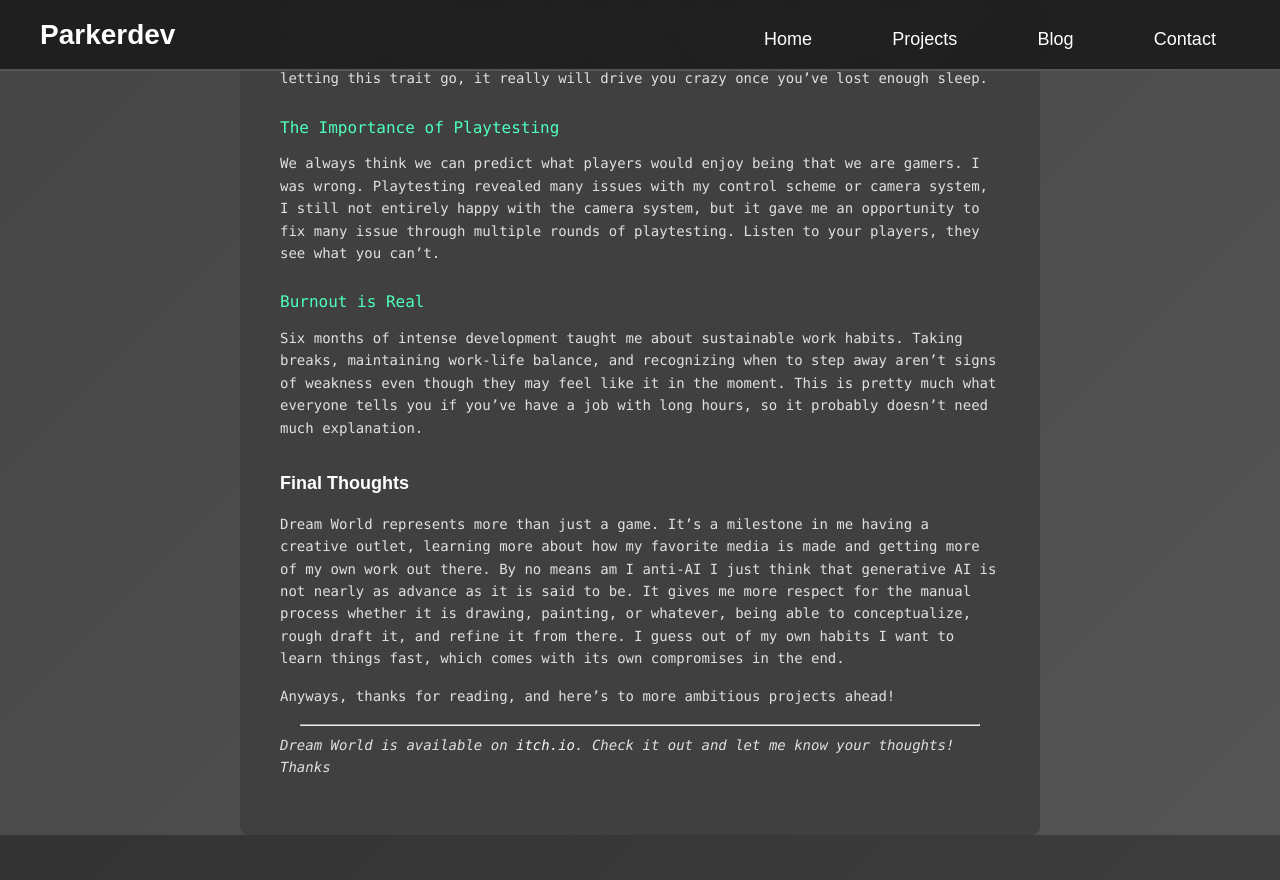
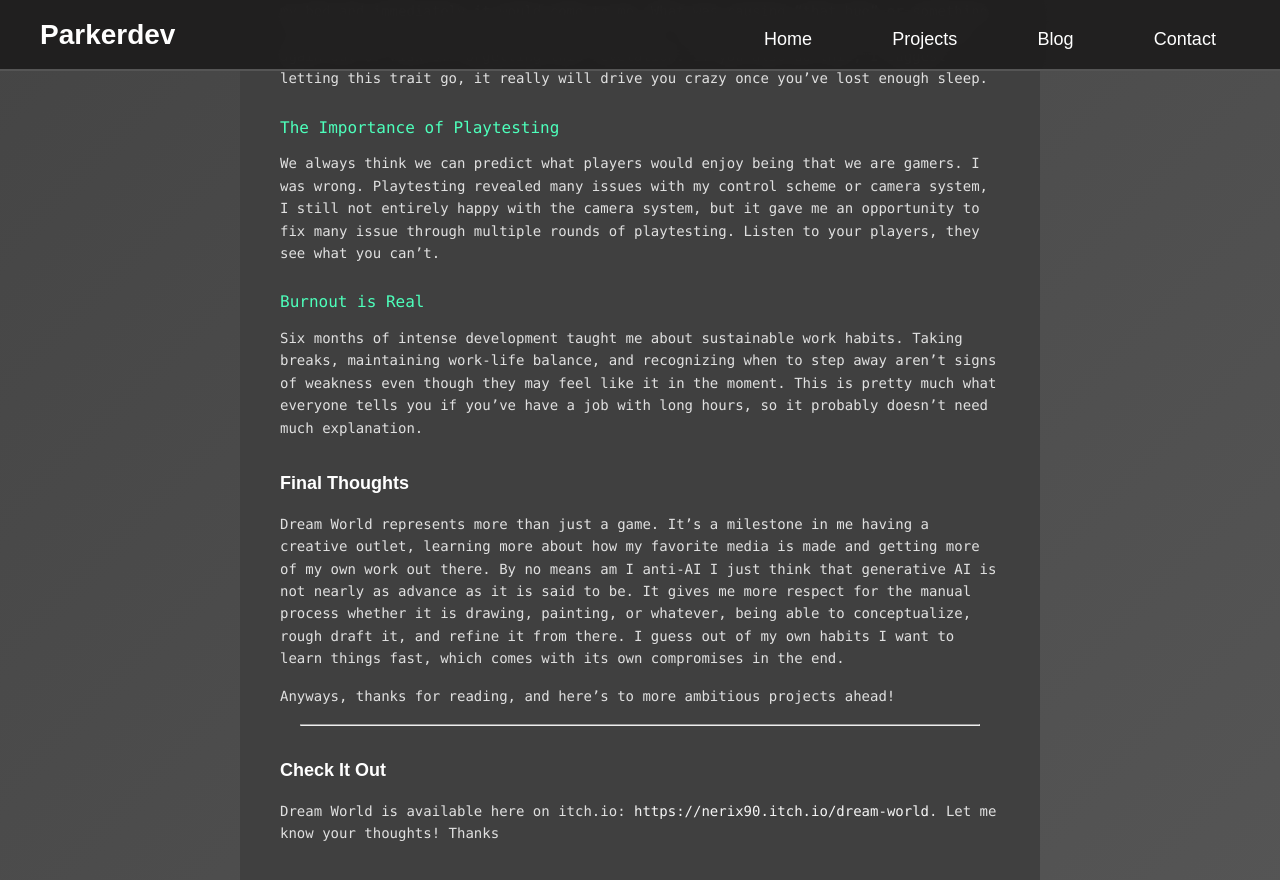
Before and after one commit to parkerallan/website, a Jekyll site: the page built from _posts/2025-11-15-dreamworld-is-live.md, in a window 1280 px wide and 900 px high, scrolled down 2426 px. Shown: the top 880 px of the window. Built offline with Jekyll 4.4.1, drawn with Linux system fonts in a browser that asks for light colours; nearby versions of some CDN libraries; some web fonts are replaced; before the commit the page ends 3261 px from its top, so only the background shows below that.

```diff
--- a/_posts/2025-11-15-dreamworld-is-live.md
+++ b/_posts/2025-11-15-dreamworld-is-live.md
@@ -51,6 +51,6 @@ Dream World represents more than just a game. It's a milestone in me having a cr
 Anyways, thanks for reading, and here's to more ambitious projects ahead!
 
 ---
-
-*Dream World is available on [itch.io](https://nerix90.itch.io/dream-world).
-Check it out and let me know your thoughts! Thanks*
+## Check It Out
+Dream World is available here on itch.io: [https://nerix90.itch.io/dream-world](https://nerix90.itch.io/dream-world).
+Let me know your thoughts! Thanks
--- a/resources/app.js
+++ b/resources/app.js
@@ -144,7 +144,7 @@ function populateBlog() {
       icon: "fas fa-gamepad",
       title: "Dream World is Live!",
       excerpt: "My first large-scale Unity project and lessons learned.",
-      date: "November 11th, 2025",
+      date: "November 15th, 2025",
       link: "/blog/dreamworld-is-live/"
     },
     {
```
